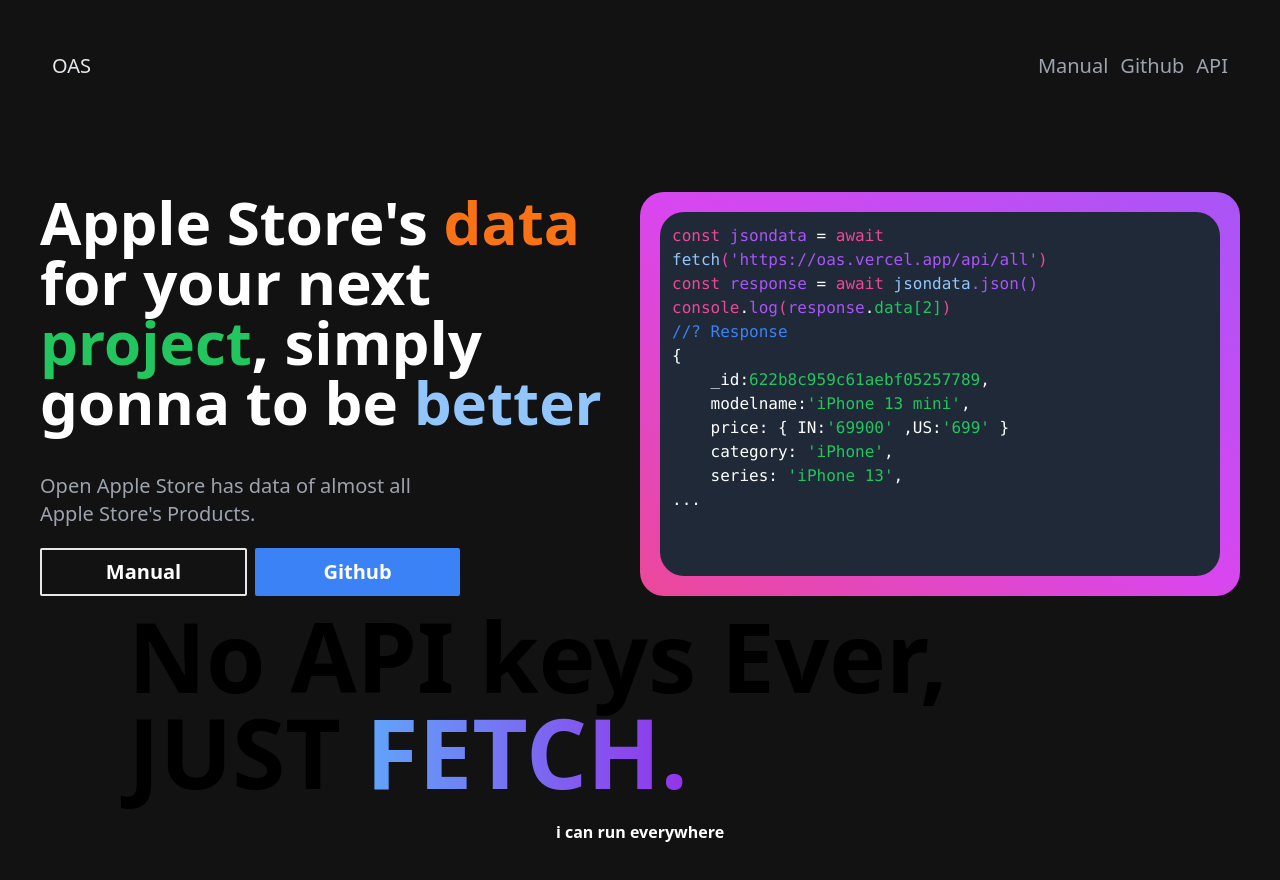
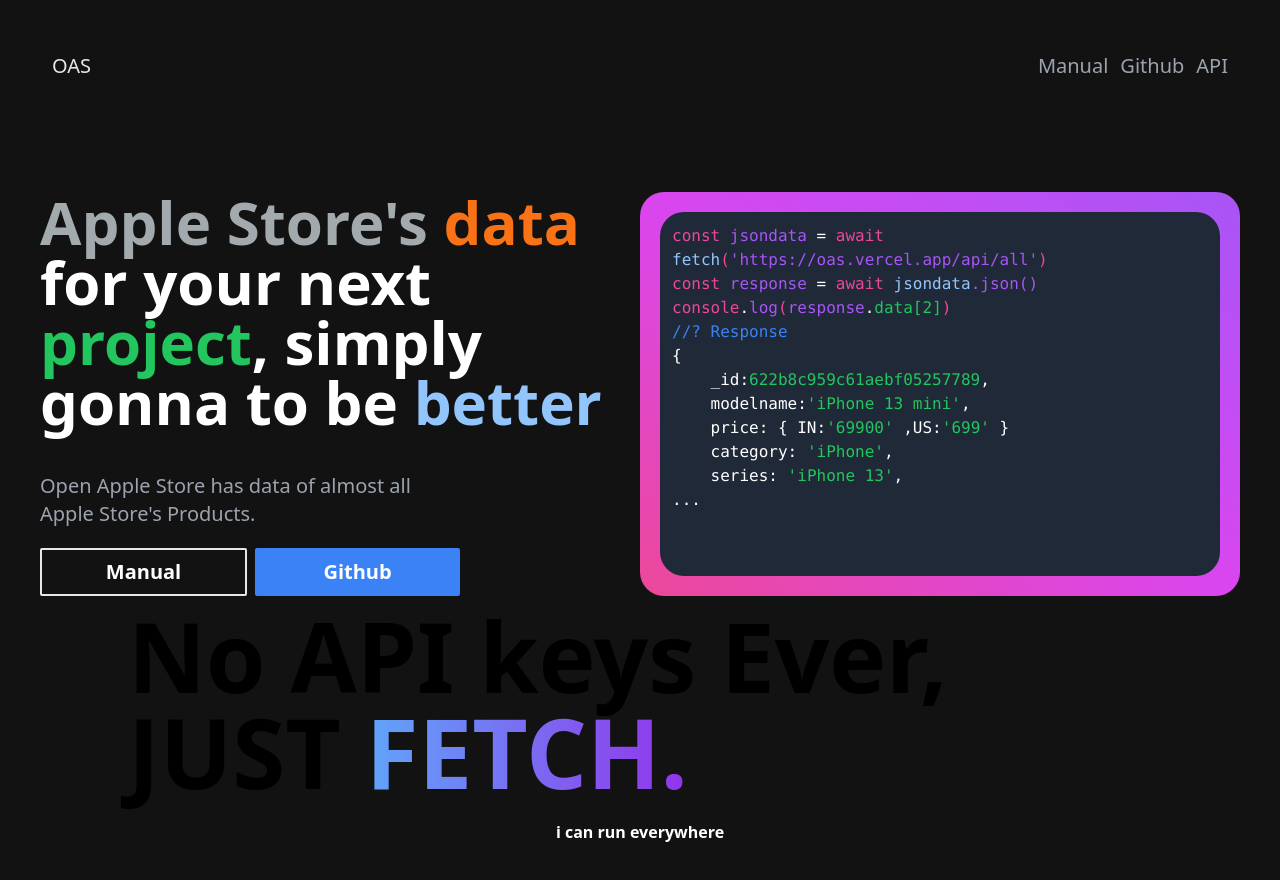
Before and after one commit to theabhayprajapati/Open-Apple-Store, a Next.js app: page / in a window 1280 px wide. Shown: the top 880 px of the page. Built offline with nearby package versions, Linux system fonts and the light colour scheme.

Commit message:
added apple color to text

```diff
--- a/components/connectivitity.tsx
+++ b/components/connectivitity.tsx
@@ -18,7 +18,7 @@
     }
     // remove connectivity
 
-    // add to original state
+    // add to original statepinde
     const addtooriginal = () => {
         setOrigianliPhoneState({
             ...OrigianliPhoneState,
--- a/components/styles/landing.tsx
+++ b/components/styles/landing.tsx
@@ -7,7 +7,8 @@
         <div className='md:text-6xl  text-4xl font-extrabold '>
 
             <h1>
-                Apple Store's <span className='text-orange-500'>
+                <span className='text-[#A2AAAD]'>
+                    Apple Store's</span> <span className='text-orange-500'>
                     data
                 </span>  for your next <span className="text-green-500">
                     project</span>, simply gonna to be <span className="text-blue-300">
```
